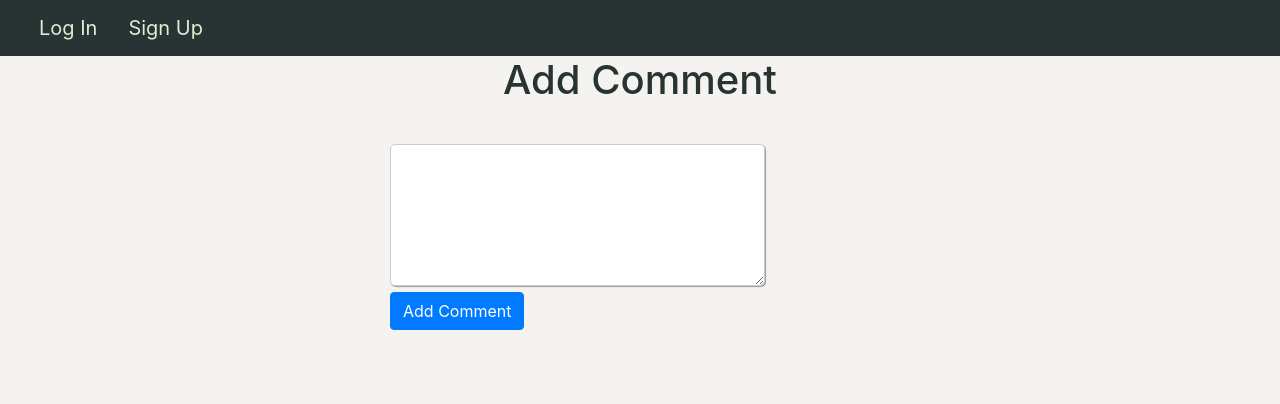
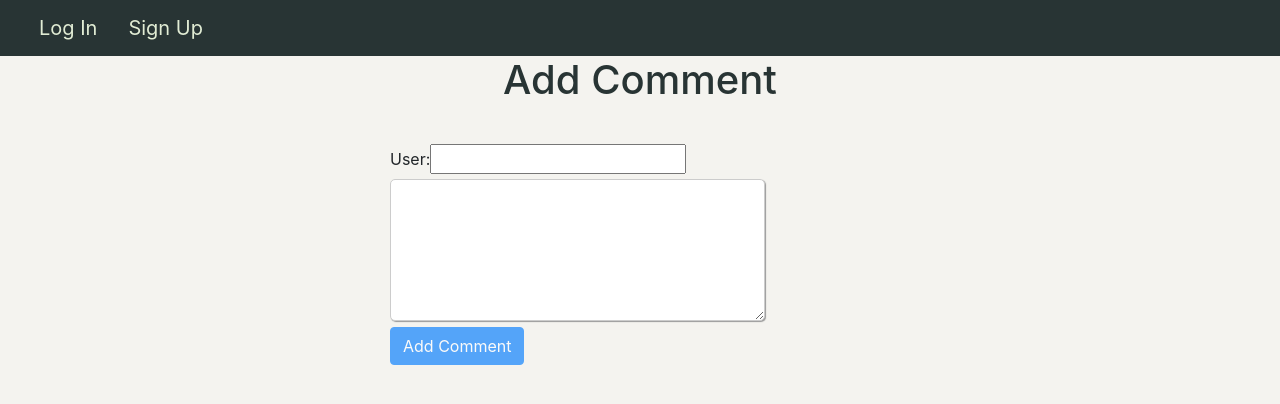
Before and after one commit to jsantia85/code-ipedia-front-end, a React (Create React App) app: page /addComment in a window 1280 px wide. Shown: the top 404 px of the page. Built offline with nearby package versions, Linux system fonts and the light colour scheme; no server answers.

Commit message:
error free comments

```diff
--- a/src/App.jsx
+++ b/src/App.jsx
@@ -17,12 +17,18 @@ import * as authService from './services/authService'
 const App = () => {
   const [user, setUser] = useState(authService.getUser())
   const [posts, setPosts] = useState([])
+  const[comments, setComments] = useState([])
   const navigate = useNavigate()
 
   const handleAddPost = async newPostData => {
     const newPost = await postService.create(newPostData)
     setPosts([...posts, newPost])
   }
+
+  const handleAddComment = newCommentData => {
+    setComments([...comments, newCommentData])
+  }
+
 
   const handleLogout = () => {
     authService.logout()
@@ -69,7 +75,7 @@ const App = () => {
           />
           <Route path="/addPost" element={<AddPost handleAddPost={handleAddPost} />}/>
           <Route path="/codeList" element={<CodeList />}/>
-          <Route path='/addComment' element={<AddComment />} />
+          <Route path='/addComment' element={<AddComment handleAddComment={handleAddComment}/>}/>
       </Routes>
       </main>
     </div>
--- a/src/components/AddComments/AddComments.jsx
+++ b/src/components/AddComments/AddComments.jsx
@@ -3,30 +3,44 @@ import './AddComments.css'
 
 
 function AddComment (props) {
-  const [validForm, setValidForm] = useState(false)
-  const formElement = useRef()
-
   const [formData, setFormData]= useState({
     comments: '',
     author: '',
   })
 
-  useEffect(() => {
-		formElement.current.checkValidity() ? setValidForm(true) : setValidForm(false)
-	}, [formData])
-
+  const [validForm, setValidForm] = useState(false)
+  const formElement = useRef()
   const handleChange = evt => {
     setFormData({ ...formData, [evt.target.name]: evt.target.value })
   }
 
   const handleSubmit = evt => {
-		evt.preventDefault()
-	}
+    evt.preventDefault()
+    props.handleAddComment(formData)
+  }
+  console.log('it wokr')
+
+  useEffect(() => {
+    formElement.current.checkValidity() ? setValidForm(true) : setValidForm(false)
+	}, [formData])
+
+
 
   return (
     <>
     <h1>Add Comment</h1>
     <form autoComplete='off' ref={formElement} onSubmit={handleSubmit}>
+    <div>
+      <label>User: </label>
+    <input
+						type="text"
+						id="author-input"
+						name="author"
+						required
+					/>
+
+      </div>
+
       <div>
       <textarea
         type="text"
@@ -37,13 +51,12 @@ function AddComment (props) {
         cols="33"
       >
       </textarea>
-
-
       </div>
       <div>
         <button
         type="submit"
-	      className="btn btn-primary btn-fluid">
+	      className="btn btn-primary btn-fluid"
+        disabled={!validForm}>
         Add Comment
 		    </button>
       </div>
```
